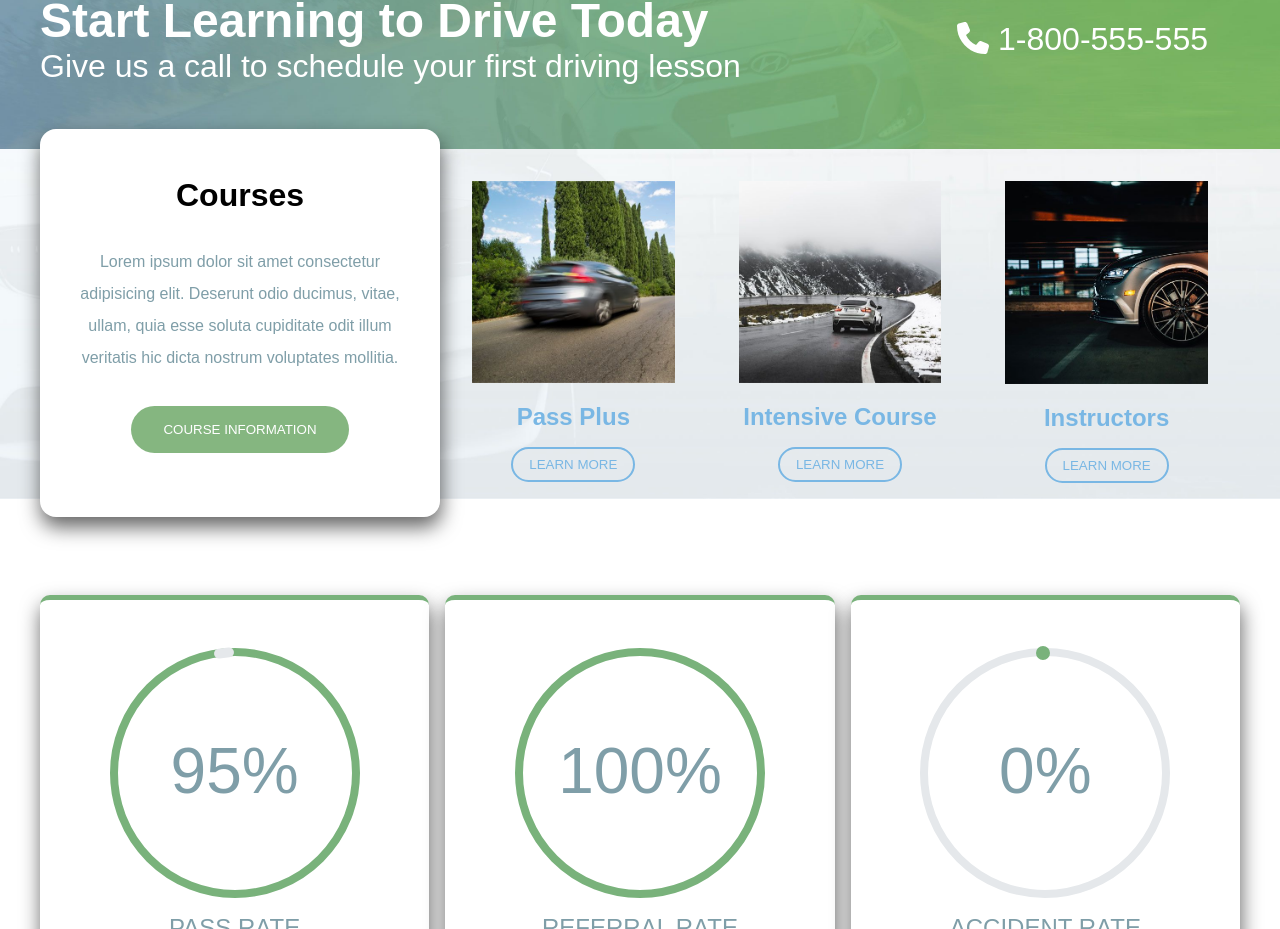
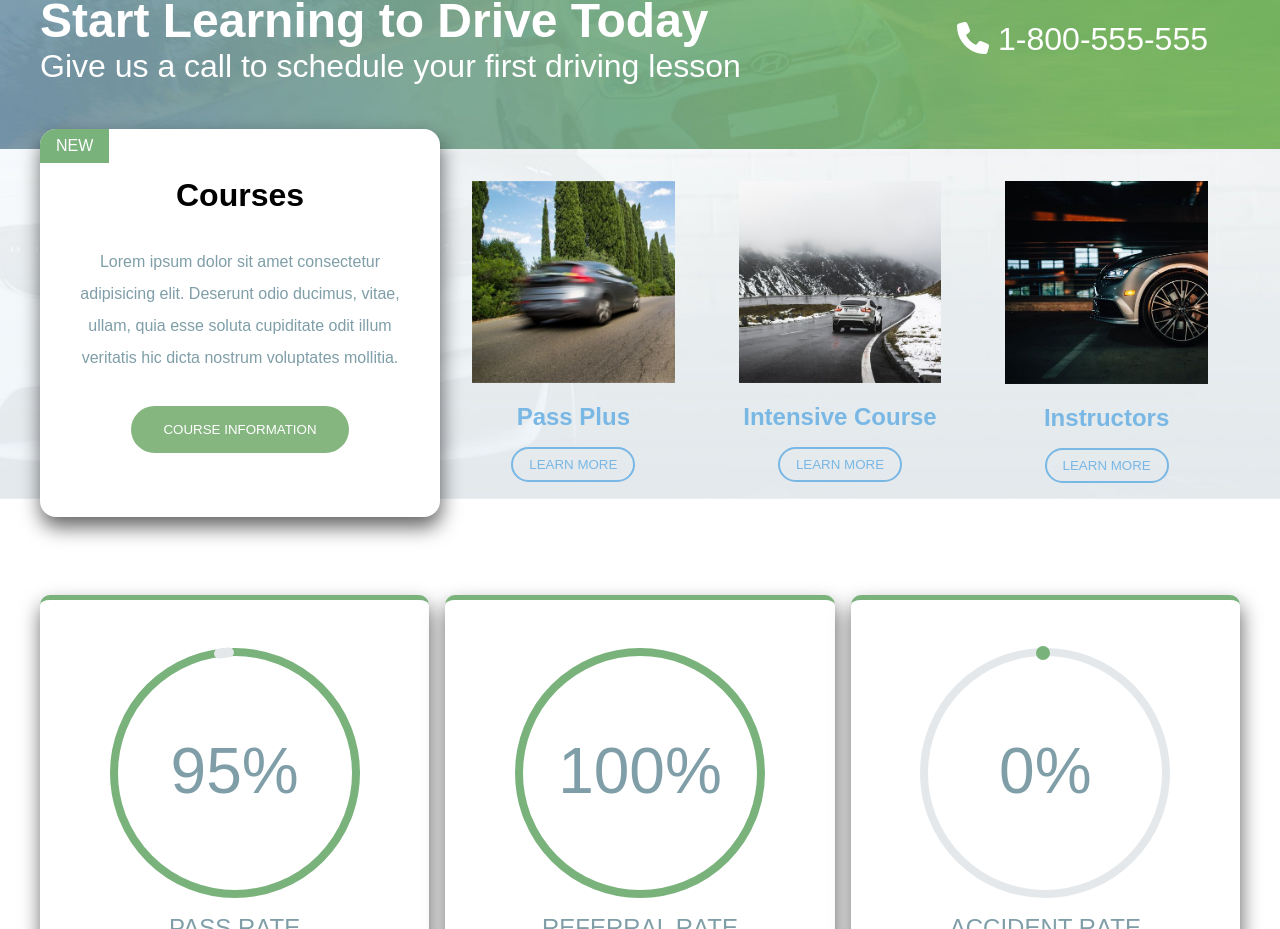
Before and after one commit to FedericoCapitani/proj-html-vuejs, a Vue app: page / in a window 1280 px wide. Shown: the part 1220-2149 px from the top of the page. Built offline with nearby package versions, Linux system fonts and the light colour scheme.

Commit message:
add new handle in courses

```diff
--- a/src/assets/scss/style.scss
+++ b/src/assets/scss/style.scss
@@ -210,6 +210,15 @@
             top: -20px;
             border-radius: 1rem;
             padding: 1rem 2rem;
+            .new{
+                position: absolute;
+                background-color: $cube-green;
+                color: $cube-white;
+                padding: 0.5rem 1rem;
+                top: 0px;
+                left: 0px;
+                border-top-left-radius: 1rem;
+            }
             h3{
                 font-size: 2rem;
                 margin: 2rem 0;
--- a/src/components/CoursesComponent.vue
+++ b/src/components/CoursesComponent.vue
@@ -4,6 +4,7 @@
           <div class="plans_container">
               <div class="col-4">
                   <div class="plan_card">
+                      <div class="new">NEW</div>
                       <h3>Courses</h3>
                       <p>
                           Lorem ipsum dolor sit amet consectetur adipisicing elit. Deserunt odio ducimus, vitae, ullam, quia esse soluta cupiditate odit illum veritatis hic dicta nostrum voluptates mollitia.
```
